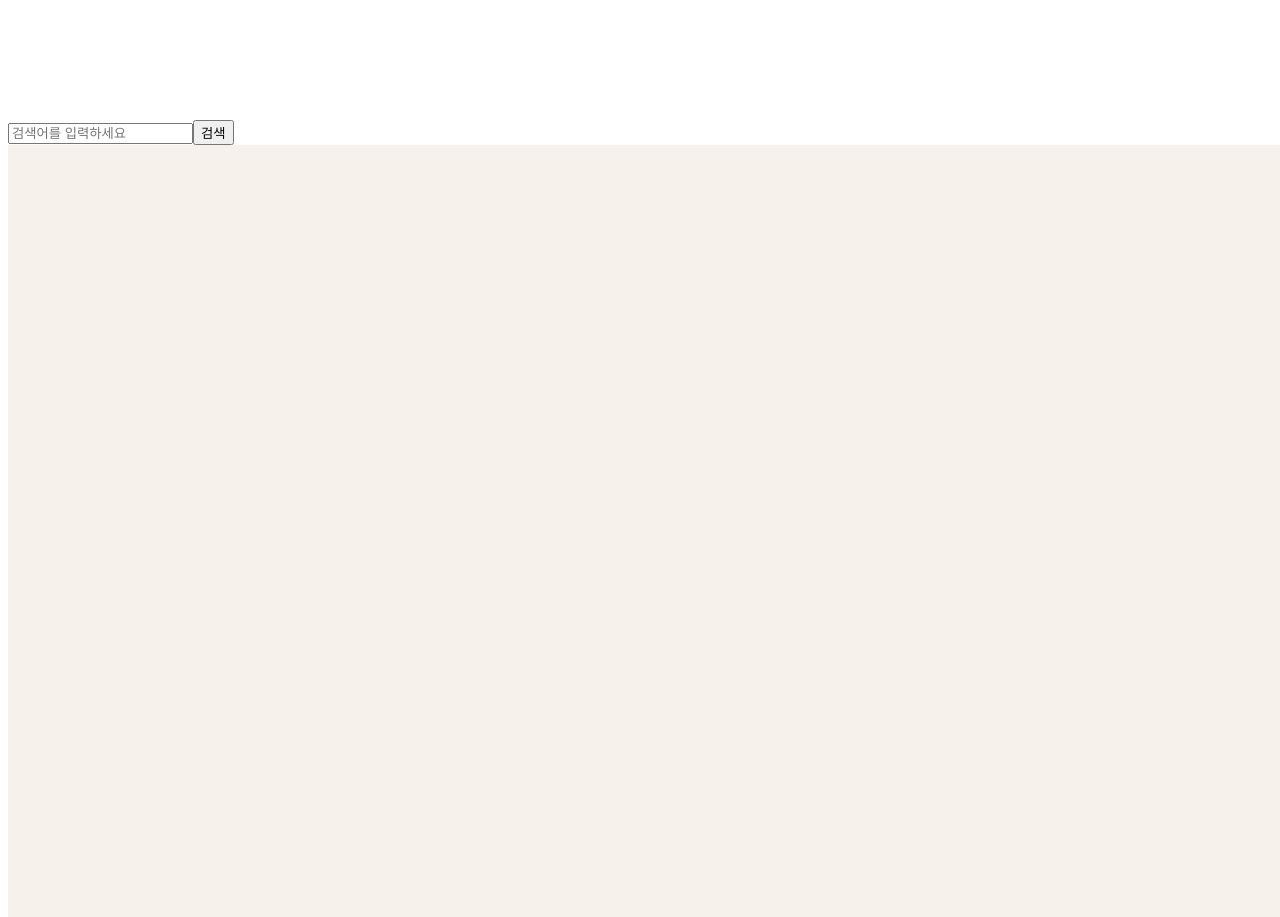
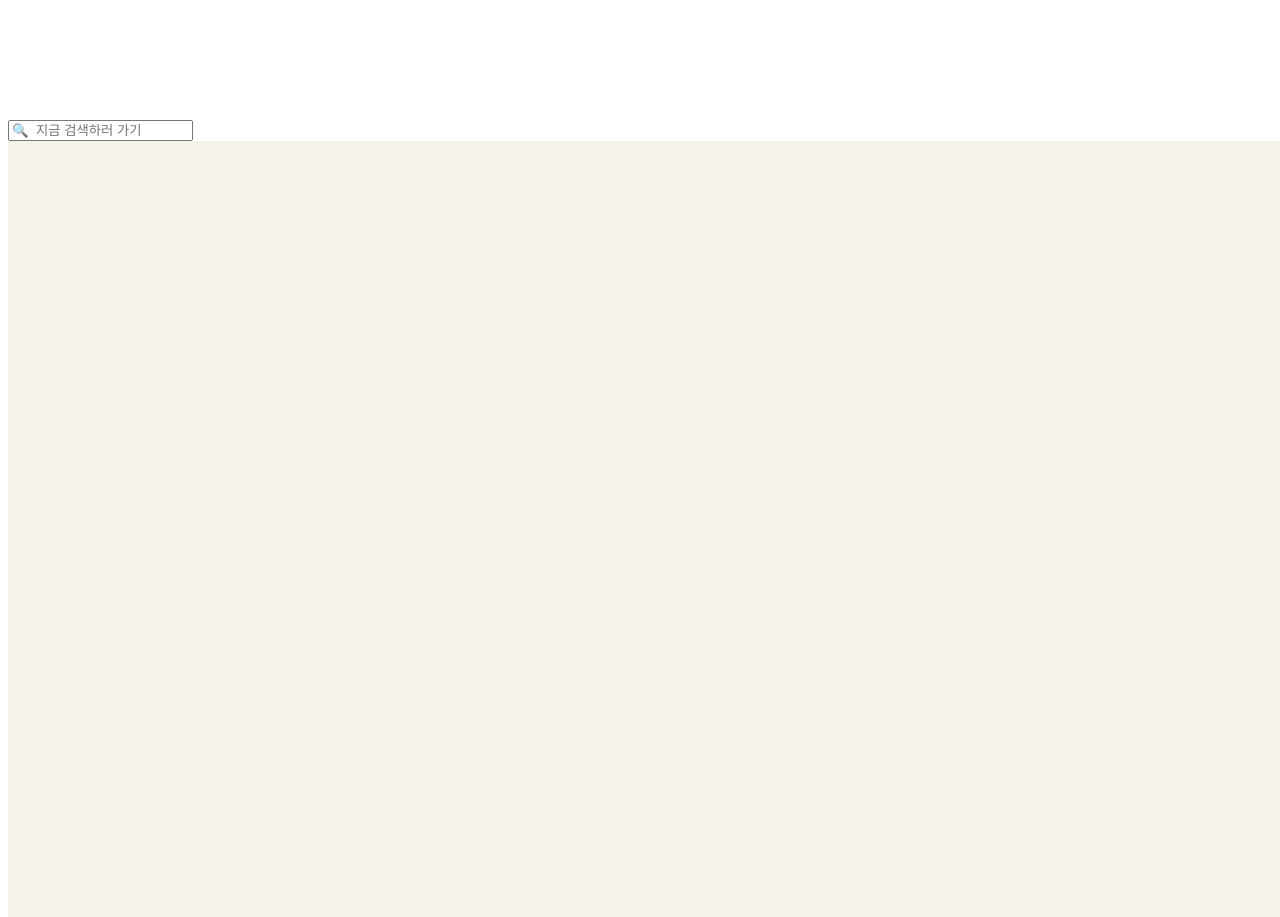
Before and after one commit to seunghee1108/tourmaps, a Next.js app: page / in a window 1280 px wide. Shown: the part 800-1717 px from the top of the page. Built offline with nearby package versions, Linux system fonts and the light colour scheme.

Commit message:
메인페이지-검색창 클릭-페이지 이동

```diff
--- a/app/page.tsx
+++ b/app/page.tsx
@@ -1,4 +1,4 @@
-'use client'
+"use client";
 
 import React, { useState, useEffect } from "react";
 import Link from "next/link";
@@ -26,7 +26,18 @@ function Index() {
       );
       if (response.ok) {
         const result = await response.json();
-        setSearchResult(JSON.stringify(result, null, 2));
+        const extractedResults = result.response.body.items.item.map(
+          (item) => ({
+            addr1: item.addr1,
+            addr2: item.addr2,
+            cat1: item.cat1,
+            cat2: item.cat2,
+            title: item.title,
+            firstimage: item.firstimage,
+            firstimage2: item.firstimage2,
+          })
+        );
+        setSearchResult(JSON.stringify(extractedResults, null, 2));
       } else {
         console.error("Error:", response.statusText);
       }
@@ -36,7 +47,7 @@ function Index() {
   };
 
   const handleInputChange = (e) => {
-    setSearchKeyword(e.target.value); // 검색어 업데이트
+    setSearchKeyword(e.target.value.trim()); // 검색어 업데이트
   };
 
   return (
@@ -47,16 +58,20 @@ function Index() {
       <div className={`${styles.div} ${styles.gray}`}>
         <div className={styles.box1}></div>
       </div>
-      <div>
-        <input
-          type="text"
-          value={searchKeyword}
-          onChange={handleInputChange} // 검색어 변경 핸들러 연결
-          placeholder="검색어를 입력하세요"
-        />
-        <button onClick={search}>검색</button>
-        <div id="result">{searchResult}</div>
+
+      <div className={styles.banner2}>
+        <Link href="/search">
+          <form className={styles.form}>
+            <input
+              type="text"
+              id="searchInput"
+              placeholder="🔍  지금 검색하러 가기"
+              className={styles.search}
+            />
+          </form>
+        </Link>
       </div>
+
       <div className={`${styles.div} ${styles.yellow}`}></div>
       <div className={`${styles.div} ${styles.purple}`}></div>
       <div className={`${styles.div} ${styles.blue}`}></div>
```
